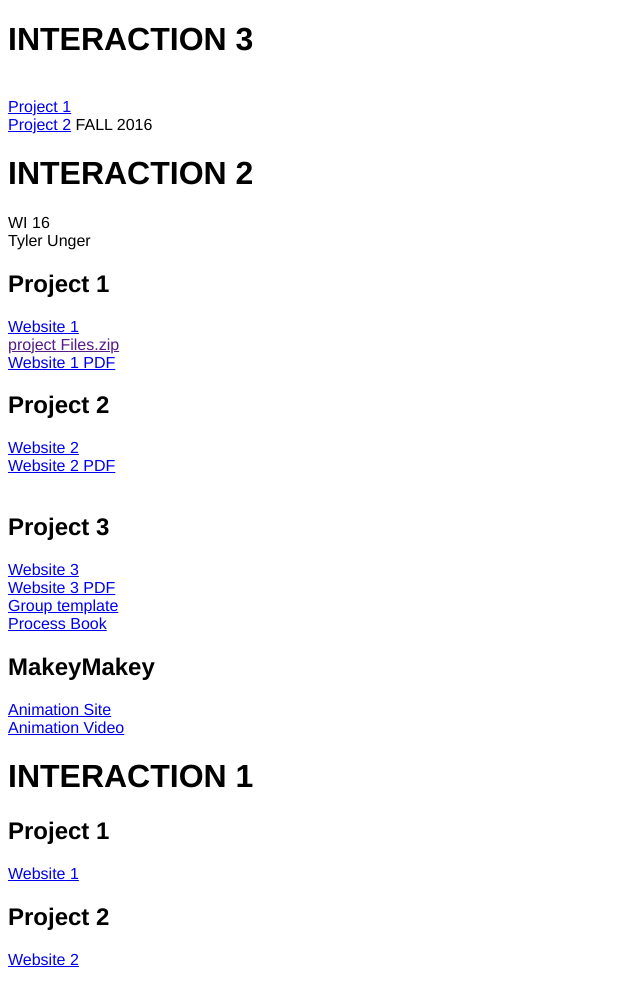
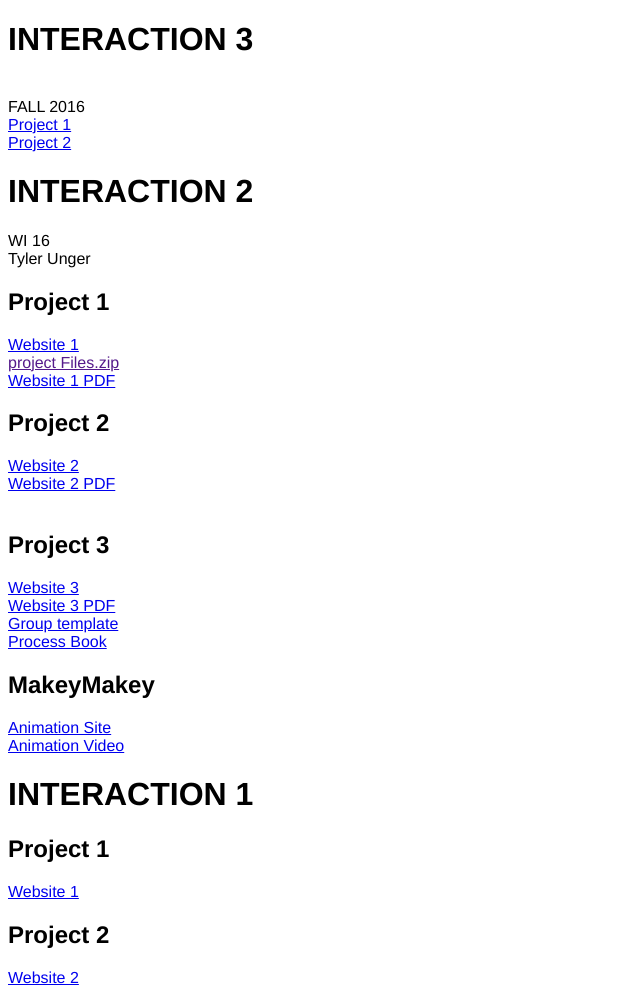
Before and after one commit to wetmouf101/Wetmouf101.github.io, a plain HTML site: page index.html in a window 1280 px wide. Shown: the whole page, without its empty margins (0-640 px from the left). Drawn offline with Linux system fonts and the light colour scheme.

Commit message:
Update index.html
changes spacing

```diff
--- a/index.html
+++ b/index.html
@@ -10,9 +10,10 @@
 </head>
 <body>
     <h1>INTERACTION 3</h1></br>
+    <p1>FALL 2016</p1></br>
     <a href="http://tiglett.com/project_1/dishwasher.html">Project 1</a></br>
     <a href="http://tiglett.com/project2/smoke.html">Project 2</a>
-<p1>FALL 2016</p1>
+
 <h1>INTERACTION 2</h1>
 <p1>WI 16</p1>
 <p2></br>Tyler Unger</p2>
```
